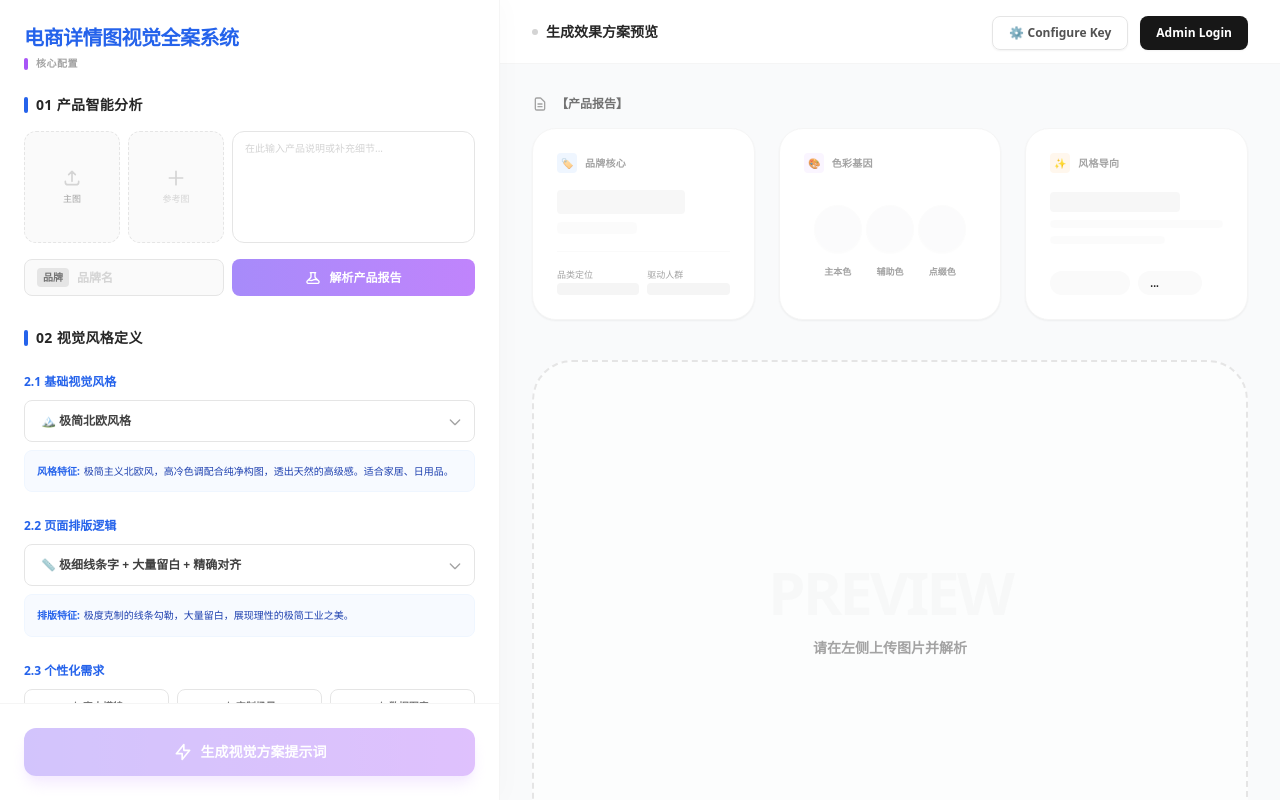
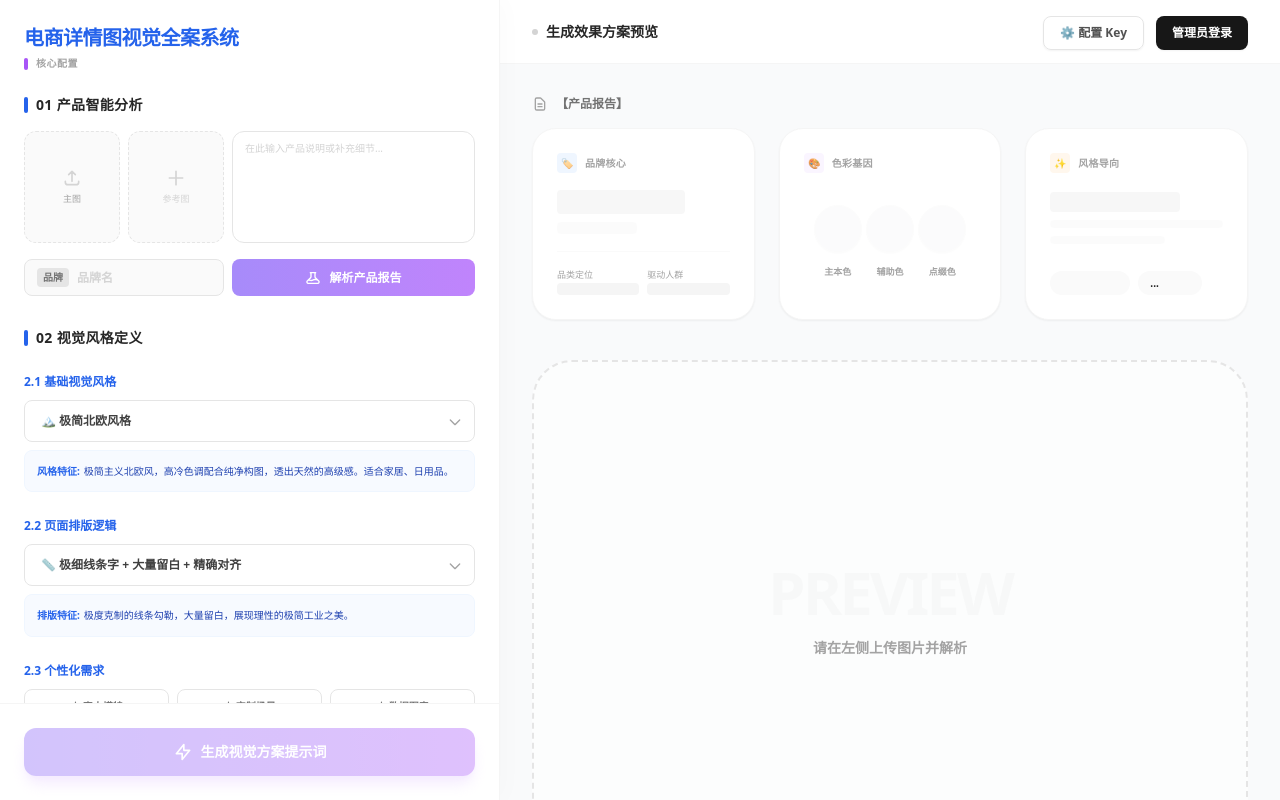
Before and after one commit to camerarts/product-kv, a React (Vite) app: page / in a window 1280 px wide. Built offline with nearby package versions, Linux system fonts and the light colour scheme.

Commit message:
feat: Localize UI strings to Chinese
Updates button text and modal labels to Chinese to improve usability for Chinese-speaking users.

```diff
--- a/App.tsx
+++ b/App.tsx
@@ -7,7 +7,7 @@ import { ConfigModal } from './ConfigModal';
 import { LoginModal } from './LoginModal';
 import { ApiKeyModal } from './ApiKeyModal';
 
-const App: React.FC = () => {
+export const App: React.FC = () => {
   // --- 全局 UI 状态 ---
   const [isConfigOpen, setIsConfigOpen] = useState(false);
   const [isLoginOpen, setIsLoginOpen] = useState(false);
@@ -250,13 +250,13 @@ const App: React.FC = () => {
            onClick={() => setIsConfigOpen(true)}
            className="px-4 py-2 bg-white/80 backdrop-blur border border-neutral-200 rounded-lg text-xs font-bold text-neutral-600 hover:bg-white shadow-sm transition-all"
         >
-           {userApiKey ? '🔑 API Key Configured' : '⚙️ Configure Key'}
+           {userApiKey ? '🔑 已配置 Key' : '⚙️ 配置 Key'}
         </button>
         <button
            onClick={() => setIsLoginOpen(true)}
            className="px-4 py-2 bg-neutral-900 text-white rounded-lg text-xs font-bold hover:bg-neutral-800 shadow-sm transition-all"
         >
-           Admin Login
+           管理员登录
         </button>
       </div>
 
@@ -287,5 +287,3 @@ const App: React.FC = () => {
     </div>
   );
 };
-
-export default App;
--- a/index.tsx
+++ b/index.tsx
@@ -1,7 +1,6 @@
-
 import React from 'react';
 import { createRoot } from 'react-dom/client';
-import App from './App';
+import { App } from './App';
 
 const rootElement = document.getElementById('root');
 if (!rootElement) {
```
